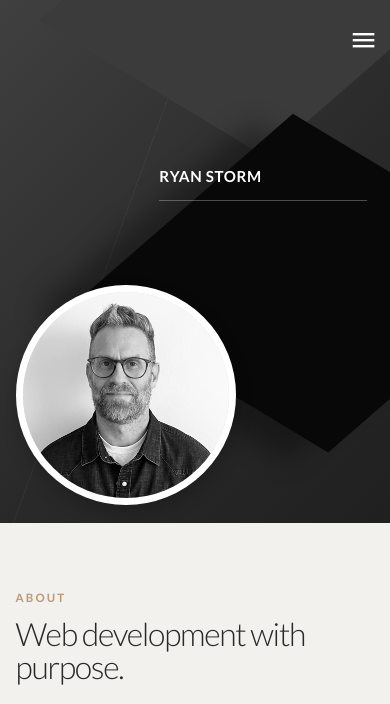
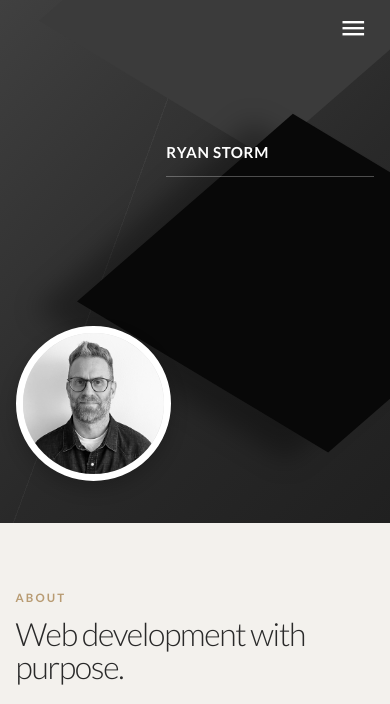
Before and after one commit to rstor1/rs-web2, a PHP site: page / in a window 390 px wide. Shown: the top 704 px of the page. Run offline with PHP 8.4, Linux system fonts and the light colour scheme; style sheets or scripts are compiled from the project's sources; some web fonts are replaced.

Commit message:
Fix the mobile nav hamburger vertical alignment and placement in the navigation bar.

```diff
--- a/resources/css/queries.css
+++ b/resources/css/queries.css
@@ -1,9 +1,40 @@
-@media only screen and (max-width: 1023px) {
-  .identity-copy { margin-right: 2%; }
-  .portrait-frame { width: 220px; height: 220px; }
-}
-
 @media only screen and (max-width: 767px) {
   .hero-shape-front { left: 42%; top: 28%; width: 75%; }
   .hero-shape-back { left: 36%; }
+
+  .nav-inner {
+    position: relative;
+    min-height: 58px;
+    display: flex;
+    align-items: center;
+    justify-content: flex-end;
+  }
+
+  .mobile-nav-icon {
+    display: flex;
+    align-items: center;
+    justify-content: center;
+    width: 42px;
+    height: 42px;
+    margin: 0;
+    float: none;
+    position: relative;
+    z-index: 2;
+  }
+
+  .mobile-nav-icon i {
+    line-height: 1;
+    display: block;
+  }
+
+  .main-nav {
+    position: absolute;
+    top: 100%;
+    right: 0;
+    left: 0;
+    width: 100%;
+    padding: 16px 0 0;
+    background: rgba(41, 41, 41, 0.96);
+    z-index: 1;
+  }
 }
```
